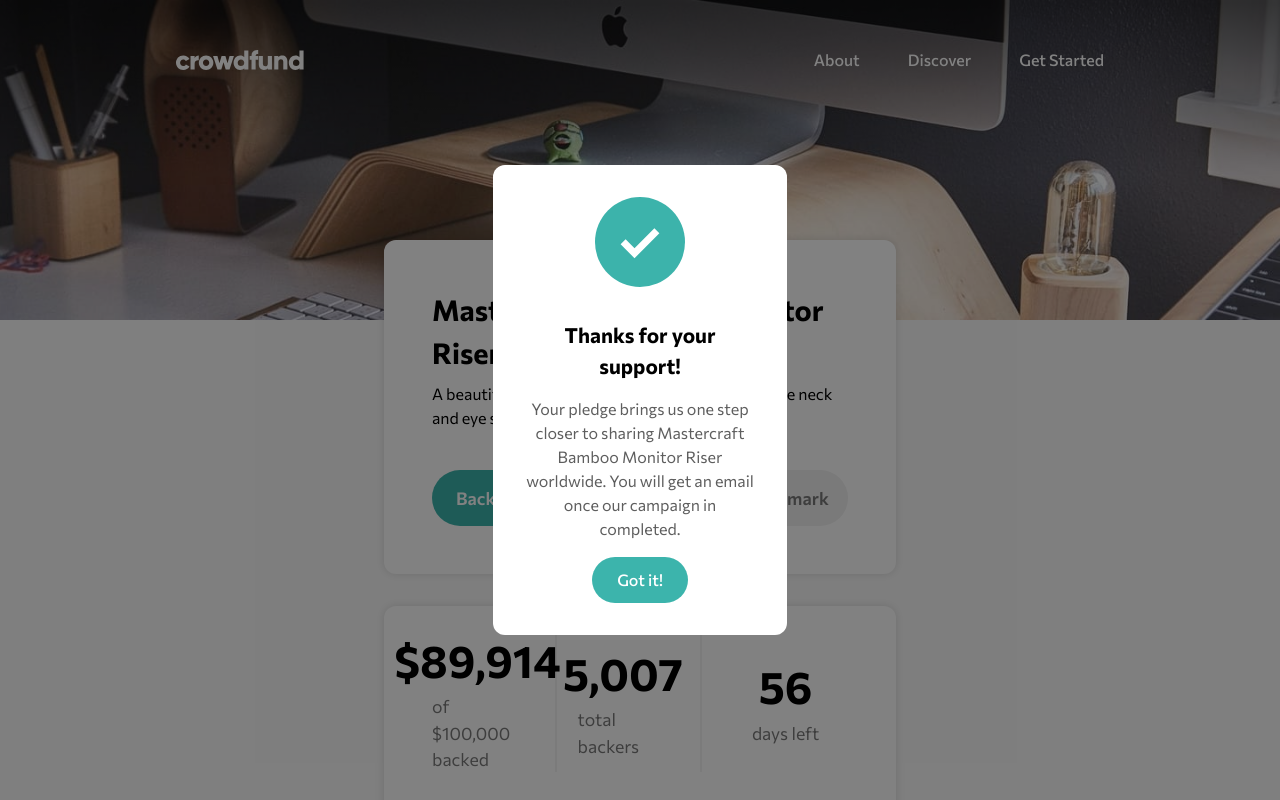
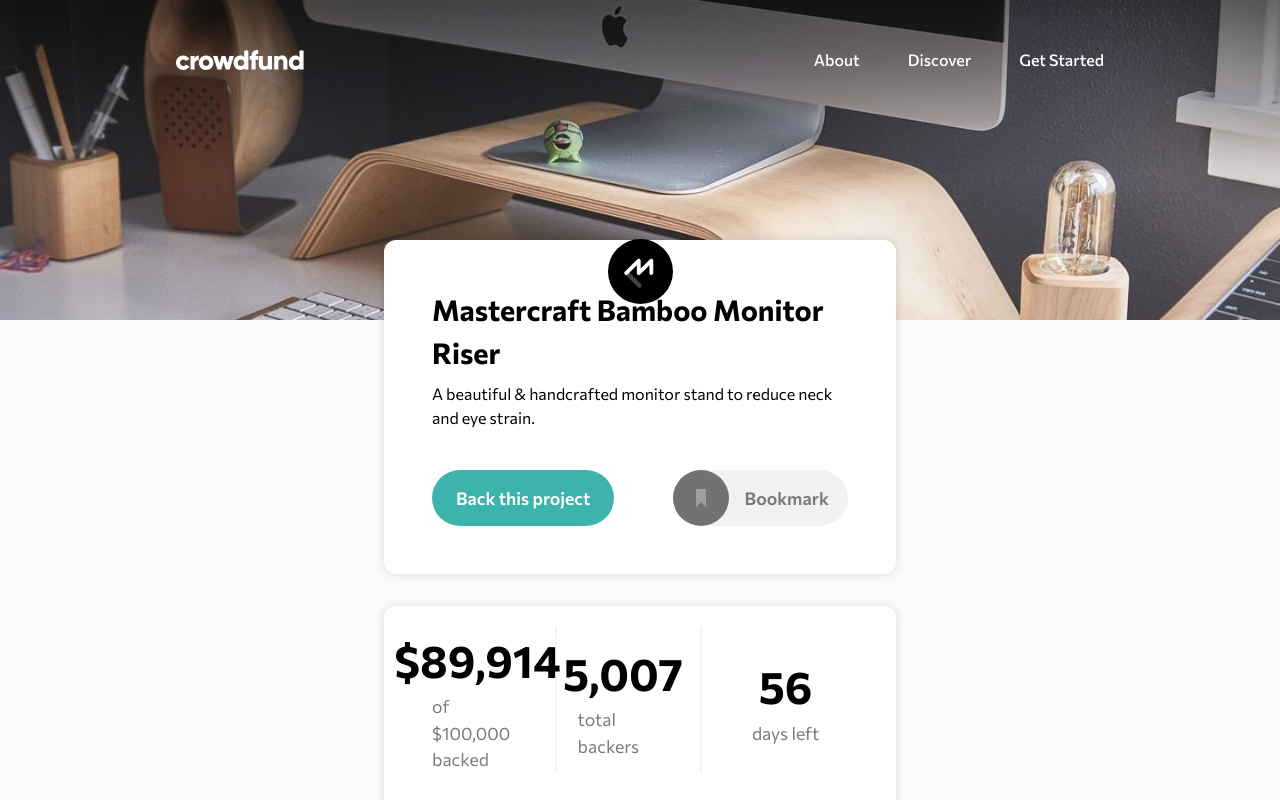
Before and after one commit to 0xjoshva/crowdfunding-project, a Vue app: page /#/ in a window 1280 px wide. Shown: the top 800 px of the page. Built offline with nearby package versions, Linux system fonts and the light colour scheme.

Commit message:
thank you modal done

```diff
--- a/src/views/HomeView.vue
+++ b/src/views/HomeView.vue
@@ -245,7 +245,7 @@
       bookMarked: false,
       modalOpen: false,
       isChecked: null,
-      thankYouModalOpen: true,
+      thankYouModalOpen: false,
       hover: null,
     };
   },
```
